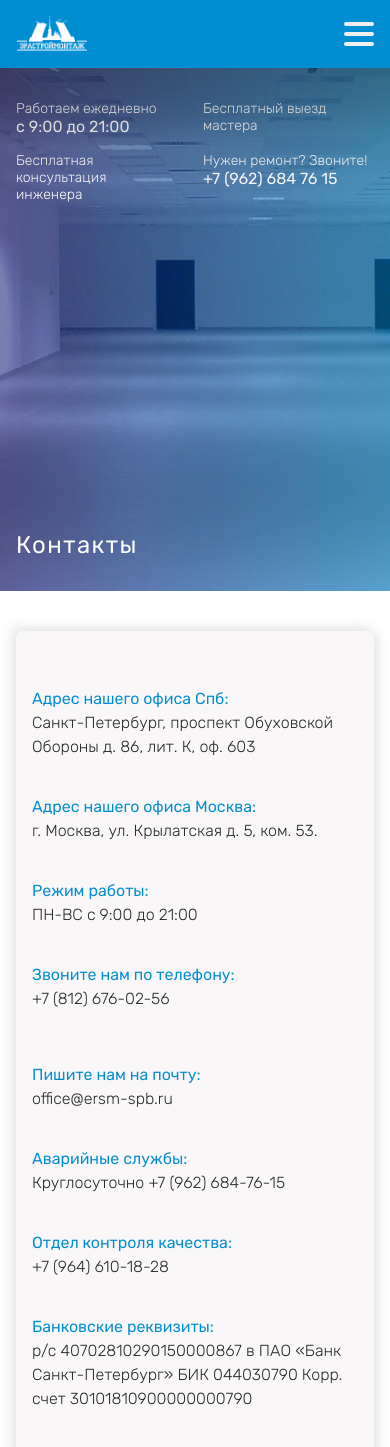
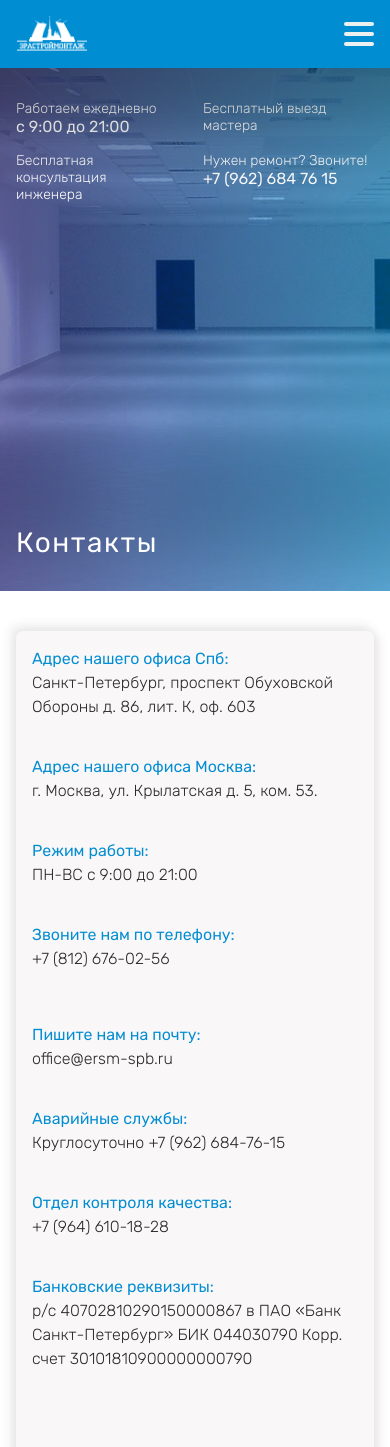
Before and after one commit to sergeygutovskiy/ersm, a PHP site: page /contacts in a window 390 px wide. Shown: the top 1447 px of the page. Run offline with PHP 8.4, Linux system fonts and the light colour scheme; a map, chart or similar area stays blank.

Commit message:
small online fix

```diff
--- a/css/_header.css
+++ b/css/_header.css
@@ -233,7 +233,7 @@
 
 	.header-shadow { top: auto; z-index: 1; }
 
-	.header__title { font-size: 24px; }
+	.header__title { font-size: 28px; }
 
 	.header-info {
 		padding-left: 0;
--- a/css/pages/contacts.css
+++ b/css/pages/contacts.css
@@ -52,6 +52,10 @@ padding-left: 40px;
 	.down-contacts{
 		flex-direction: column;
 		padding: 0 16px;
+		margin-top: 0px;
+	}
+	.left-down p .left-down p{
+		padding-bottom: 10px;
 	}
 	.left-down, .right-down {
 		width: 100%
--- a/css/pages/prices.css
+++ b/css/pages/prices.css
@@ -37,7 +37,7 @@ body {
 
 .prices-links-title i {
 	display: none;
-	font-size: 20px;
+	font-size: 16px;
 
 	transition: transform 0.2s linear;
 }
--- a/css/pages/service.css
+++ b/css/pages/service.css
@@ -1,8 +1,5 @@
-<<<<<<< HEAD
 
 
-=======
->>>>>>> 63bb49467ec35838683c471baa1251694fd711e7
 .main-photo{
 	width: 100%;
 	position: relative;
--- a/css/pages/services.css
+++ b/css/pages/services.css
@@ -1,7 +1,3 @@
-<<<<<<< HEAD
-
-=======
->>>>>>> 63bb49467ec35838683c471baa1251694fd711e7
 .main-services{
 	display: grid;
 	grid-template-columns: 1fr 1fr 1fr;
```
Also changed, not shown: css/pages/index.css (+6 -1 lines).
